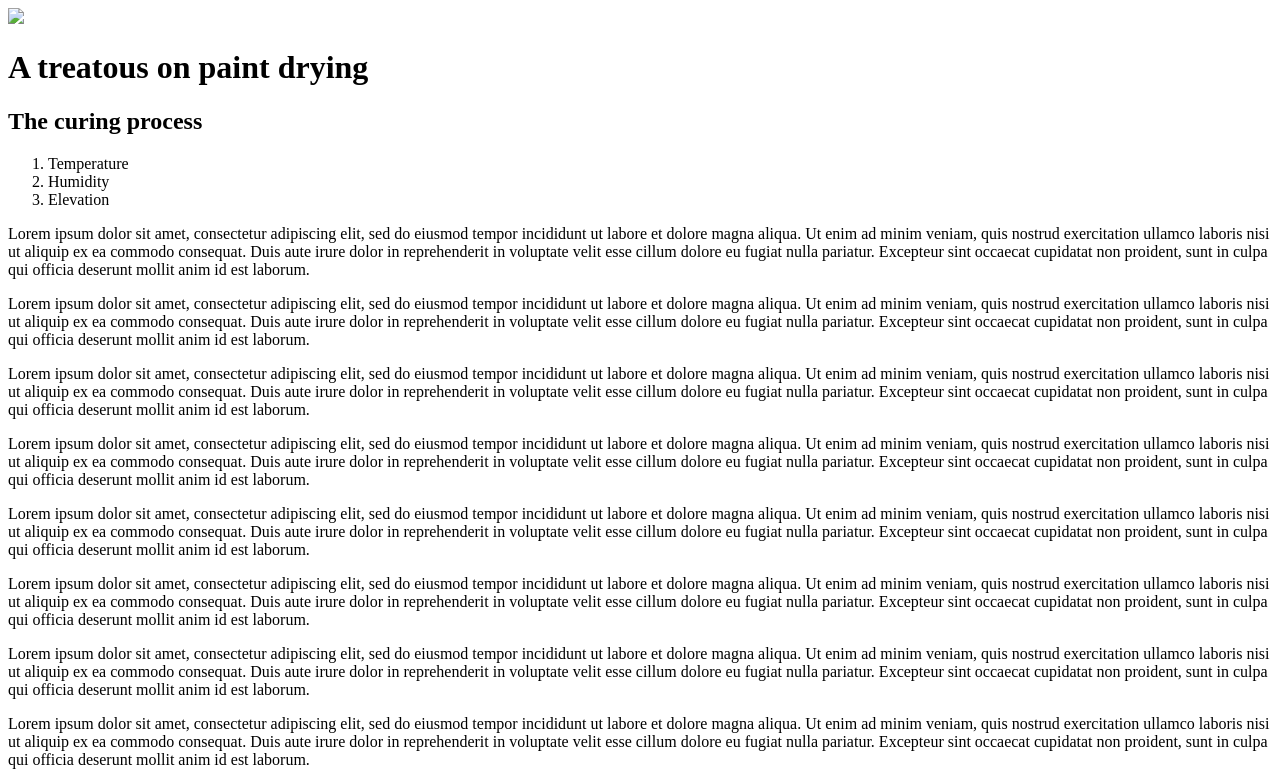
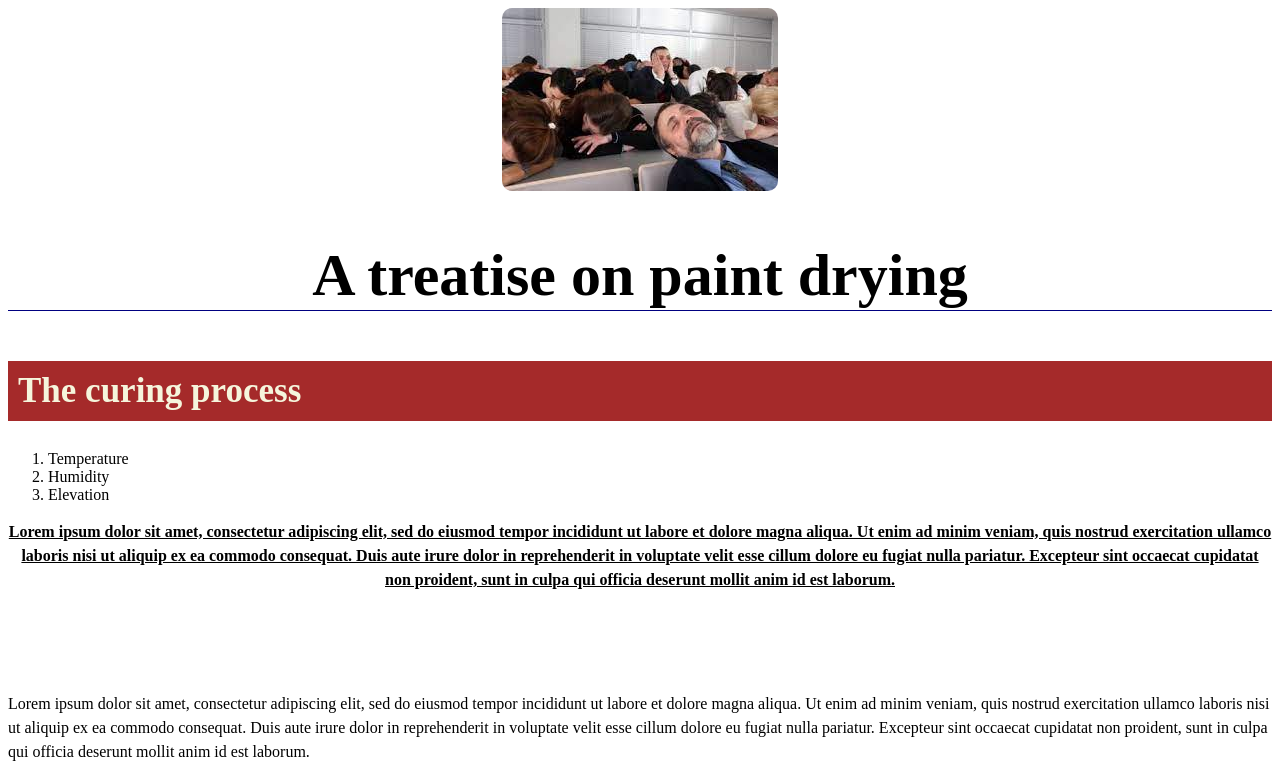
Before and after one commit to AlyxMoon/epicodus-day003-02-boring-lecture, a plain HTML site: page boring-lecture.html in a window 1280 px wide. Shown: the top 777 px of the page. Drawn offline with Linux system fonts and the light colour scheme.

Commit message:
added to styles sheet.
Co-authored-by: Allister <AlyxMoon@users.noreply.github.com>

```diff
--- a/boring-lecture.html
+++ b/boring-lecture.html
@@ -4,19 +4,23 @@
   <meta charset="UTF-8">
   <meta http-equiv="X-UA-Compatible" content="IE=edge">
   <meta name="viewport" content="width=device-width, initial-scale=1.0">
+
+  <link href="styles.css" rel="stylesheet" type="text/css" />
+
   <title>Boring Lecture</title>
 </head>
 <body>
-  <img src="boringlecture.jpeg">
-  <h1>A treatous on paint drying</h1>
-  <h2 class="intro">The curing process</h2>
-  <ol>
-    <li>Temperature</li>
-    <li>Humidity</li>
-    <li>Elevation</li>
-  </ol>
-  <p>Lorem ipsum dolor sit amet, consectetur adipiscing elit, sed do eiusmod tempor incididunt ut labore et dolore magna aliqua. Ut enim ad minim veniam, quis nostrud exercitation ullamco laboris nisi ut aliquip ex ea commodo consequat. Duis aute irure dolor in reprehenderit in voluptate velit esse cillum dolore eu fugiat nulla pariatur. Excepteur sint occaecat cupidatat non proident, sunt in culpa qui officia deserunt mollit anim id est laborum.</p>
-
+  <section class="intro">
+    <img class="intro" src="boringlecture.jpeg">
+    <h1>A treatise on paint drying</h1>
+    <h2 class="intro">The curing process</h2>
+    <ol class="intro">
+      <li>Temperature</li>
+      <li>Humidity</li>
+      <li>Elevation</li>
+    </ol>
+    <p class="intro">Lorem ipsum dolor sit amet, consectetur adipiscing elit, sed do eiusmod tempor incididunt ut labore et dolore magna aliqua. Ut enim ad minim veniam, quis nostrud exercitation ullamco laboris nisi ut aliquip ex ea commodo consequat. Duis aute irure dolor in reprehenderit in voluptate velit esse cillum dolore eu fugiat nulla pariatur. Excepteur sint occaecat cupidatat non proident, sunt in culpa qui officia deserunt mollit anim id est laborum.</p>
+  </section>
 
   <p>Lorem ipsum dolor sit amet, consectetur adipiscing elit, sed do eiusmod tempor incididunt ut labore et dolore magna aliqua. Ut enim ad minim veniam, quis nostrud exercitation ullamco laboris nisi ut aliquip ex ea commodo consequat. Duis aute irure dolor in reprehenderit in voluptate velit esse cillum dolore eu fugiat nulla pariatur. Excepteur sint occaecat cupidatat non proident, sunt in culpa qui officia deserunt mollit anim id est laborum.</p>
   <p>Lorem ipsum dolor sit amet, consectetur adipiscing elit, sed do eiusmod tempor incididunt ut labore et dolore magna aliqua. Ut enim ad minim veniam, quis nostrud exercitation ullamco laboris nisi ut aliquip ex ea commodo consequat. Duis aute irure dolor in reprehenderit in voluptate velit esse cillum dolore eu fugiat nulla pariatur. Excepteur sint occaecat cupidatat non proident, sunt in culpa qui officia deserunt mollit anim id est laborum.</p>
--- a/styles.css
+++ b/styles.css
@@ -1,14 +1,40 @@
+h1 {
+  font-size: 60px;
+  text-align: center;
+
+  border-bottom: 1px solid navy;
+}
+
 h2.intro {
   color: beige;
   background-color: brown;
   font-size: 35px;
+
+  padding: 10px;
 }
+
+h2.intro::selection {
+  background-color: yellow;
+  color: black;
+}
+
 p.intro {
-  text-decoration:underline;
-  text-decoration: bold;
-  text-transform: capitalize;
+  font-weight: bold;
+  text-align: center;
+  text-decoration: underline;
 }
 img.intro {
+  display: block;
   border-radius: 10px;
 
+  margin: 0 auto;
 }
+
+section.intro {
+  margin-bottom: 100px;
+}
+
+p {
+  font-size: 16px;
+  line-height: 24px;
+}
```
Also changed, not shown: boringlecture.jpeg (renamed from boring lecture.jpeg).
